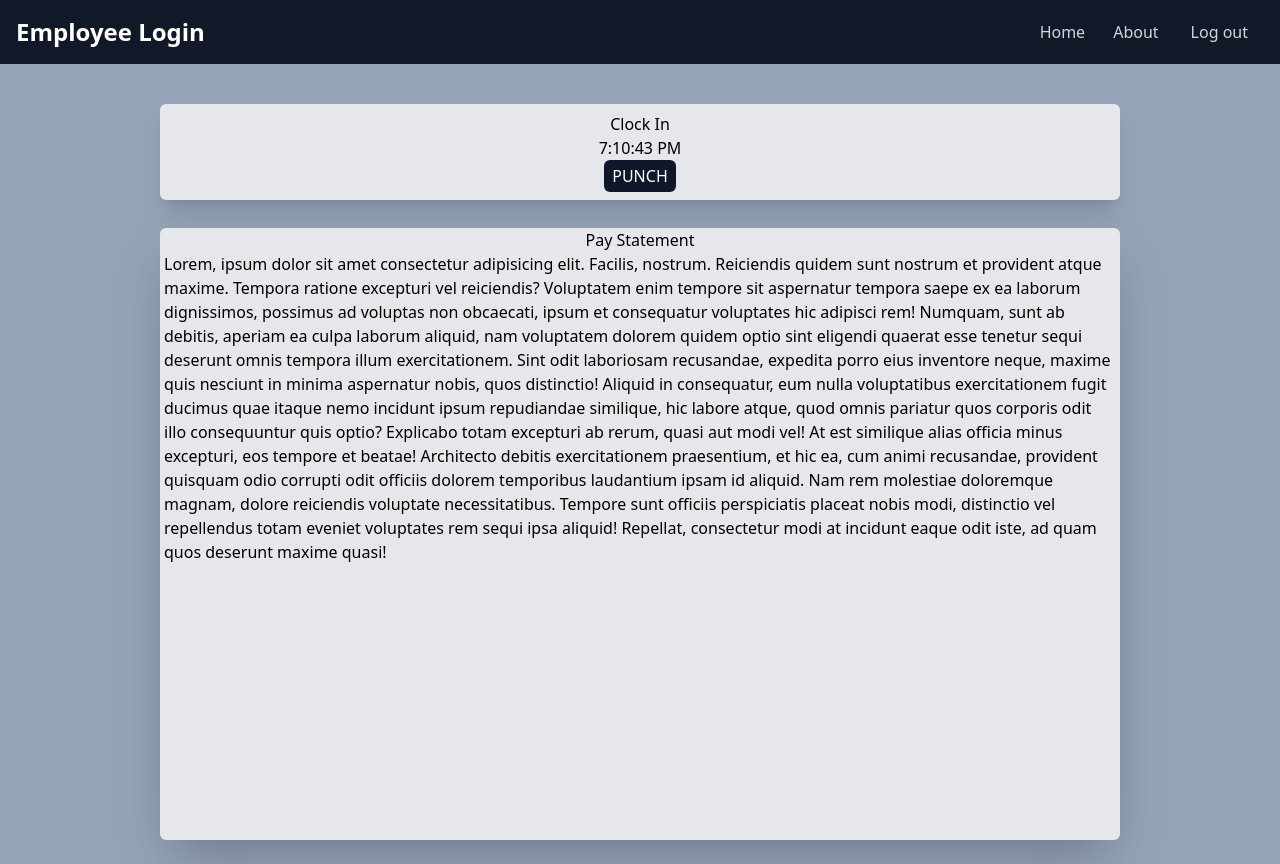
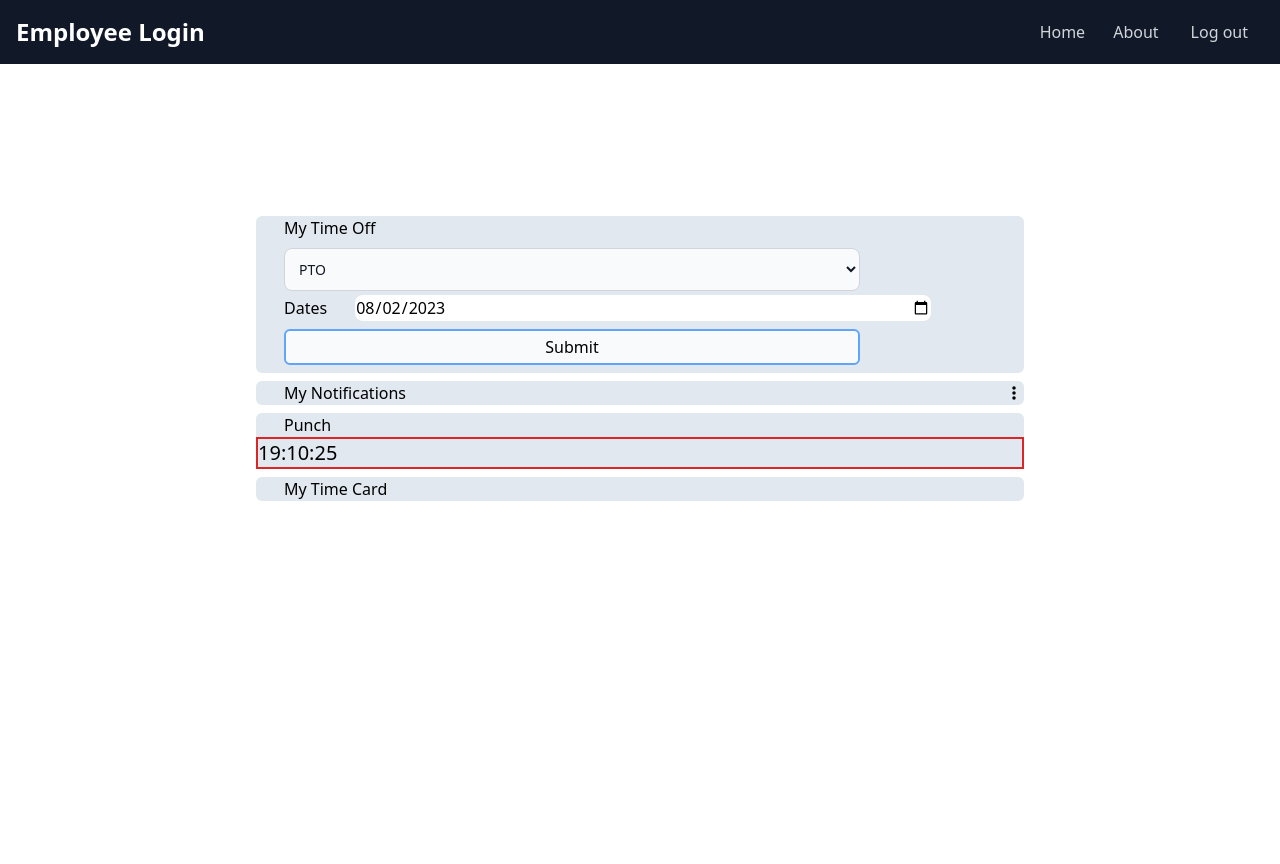
Before and after one commit to MrRamPoudel/EmployeePayroll, an Angular app in the folder ClientApp/: page /home in a window 1280 px wide. After the commit the page ends 800 px from the top, so only its background shows below. Built offline with nearby package versions, Linux system fonts and the light colour scheme; sample sign-in values are in the browser's storage.

Commit message:
Add dashboard placeholders

```diff
--- a/ClientApp/src/app/home/home.component.html
+++ b/ClientApp/src/app/home/home.component.html
@@ -1,25 +1,38 @@
-<div class="flex bg-slate-400 gap-1 flex-col min-h-screen">
-<div class="bg-gray-200 mx-auto mt-10 mb-6 shadow-xl flex-1 w-3/4 rounded-md sm:max-h-24">
-    <div class="text-center py-2">
-        <h1>Clock In</h1>
-        <h1>7:10:43 PM</h1>
-        <button class="rounded-md px-2 py-1 bg-slate-900 text-white">PUNCH</button>
+<div class="md:px-64">
+    <div class="grid med:grid-cols-4 sm:grid-rows-1 gap-2 md:mt-36 py-2" >
+        <div class="col bg-slate-200 rounded-md ">
+            <h1 class="ml-7">My Time Off</h1>
+            <select id="countries" class="ml-7 mt-2 bg-gray-50 border border-gray-300 text-gray-900 text-sm rounded-lg focus:ring-blue-500 focus:border-blue-500 block w-3/4 p-2.5 dark:bg-gray-700 dark:border-gray-600 dark:placeholder-gray-400 dark:text-white dark:focus:ring-blue-500 dark:focus:border-blue-500">
+                <option value="PTO">PTO</option>
+                <option value="CA">UPT</option>
+                <option value="FR">Leave</option>
+            </select>
+            <label for="" class="ml-7 w-3/4"> Dates</label>
+            <input class="dark:bg-gray-700 rounded-lg w-3/4 ml-7 mt-1 dark:text-white" type="date" id="start" name="trip-start" [value]="getDate()" [min]="getDate()"/>
+            <div class="flex">
+                <button type="submit" class="bg-gray-50 rounded-md p-1 w-3/4 ml-7 border-blue-400  border-2 mt-2 hover:bg-blue-400 mb-2">Submit</button>
+            </div>
+        </div>
+        <div class="col grid grid-cols-3 bg-slate-200 rounded-md">
+           <h1 class="col col-start-1 col-end-3 ml-7">My Notifications</h1>
+            <fa-icon [icon] = "verticalEllipsis" class="col col-start-3 text-right pr-2"></fa-icon>
+
+        </div>
+        <div class="col bg-slate-200 rounded-md grid grid-cols-1">
+            <div class="col">
+                <h1 class="ml-7">Punch</h1>
+            </div>
+            <div class="col ">
+                <h1 class="text-xl border-2 border-red-600">
+                    {{getCurrentTime()}}
+                </h1>
+            </div>
+            <div class="col"></div>
+        </div>
+             <div class="col grid grid-cols-1 bg-slate-200 rounded-md">
+                <h1 class="col col-start-1 col-end-3 ml-7">My Time Card</h1>
+               </div>
     </div>
+
+
 </div>
-<div class=" w-3/4 h- 1/2 rounded-md bg-gray-200 mx-auto mb-6 shadow-2xl flex-1">
-    <h1 class="text-center">Pay Statement</h1>
-    <h3 class="px-1">Lorem, ipsum dolor sit amet consectetur adipisicing elit. Facilis, nostrum. Reiciendis quidem sunt nostrum et provident atque maxime. Tempora ratione excepturi vel reiciendis? Voluptatem enim tempore sit aspernatur tempora saepe ex ea laborum dignissimos, possimus ad voluptas non obcaecati, ipsum et consequatur voluptates hic adipisci rem!
-        Numquam, sunt ab debitis, aperiam ea culpa laborum aliquid, nam voluptatem dolorem quidem
-        optio sint eligendi quaerat esse tenetur sequi deserunt omnis tempora illum exercitationem.
-        Sint odit laboriosam recusandae, expedita porro eius inventore neque, maxime quis nesciunt
-        in minima aspernatur nobis, quos distinctio! Aliquid in consequatur, eum nulla voluptatibus
-        exercitationem fugit ducimus quae itaque nemo incidunt ipsum repudiandae similique, hic
-        labore atque, quod omnis pariatur quos corporis odit illo consequuntur quis optio? Explicabo
-        totam excepturi ab rerum, quasi aut modi vel! At est similique alias officia minus excepturi,
-        eos tempore et beatae! Architecto debitis exercitationem praesentium, et hic ea, cum animi
-        recusandae, provident quisquam odio corrupti odit officiis dolorem temporibus laudantium
-        ipsam id aliquid. Nam rem molestiae doloremque magnam, dolore reiciendis voluptate
-        necessitatibus. Tempore sunt officiis perspiciatis placeat nobis modi, distinctio vel
-        repellendus totam eveniet voluptates rem sequi ipsa aliquid! Repellat, consectetur modi at
-        incidunt eaque odit iste, ad quam quos deserunt maxime quasi!</h3></div>
-</div>
--- a/ClientApp/src/app/home/home.component.ts
+++ b/ClientApp/src/app/home/home.component.ts
@@ -1,8 +1,22 @@
 import { Component } from '@angular/core';
-
+import { faEllipsisVertical } from '@fortawesome/free-solid-svg-icons';
 @Component({
   selector: 'app-home',
   templateUrl: './home.component.html',
 })
 export class HomeComponent {
+  verticalEllipsis = faEllipsisVertical;
+  hours:number = 0;
+  minutes:number = 0;
+  seconds:number = 0;
+  getDate():string{
+   return new Date().toISOString().slice(0, 10);
+  }
+  getCurrentTime(){
+    const today = new Date();
+    this.hours = today.getHours();
+    this.minutes = today.getMinutes();
+    this.seconds = today.getSeconds();
+    return this.hours + ':' + this.minutes + ':' + this.seconds;
+  }
 }
--- a/ClientApp/tailwind.config.js
+++ b/ClientApp/tailwind.config.js
@@ -2,7 +2,14 @@
 module.exports = {
   content: ["./src/**/*.{html, ts}"],
   theme: {
-    extend: {},
+    extend: {
+      minWidth:{
+        '280' : '280px',
+      },
+      screens:{
+        'med': '1470px'
+      }
+    },
   },
   plugins: [],
 }
```
